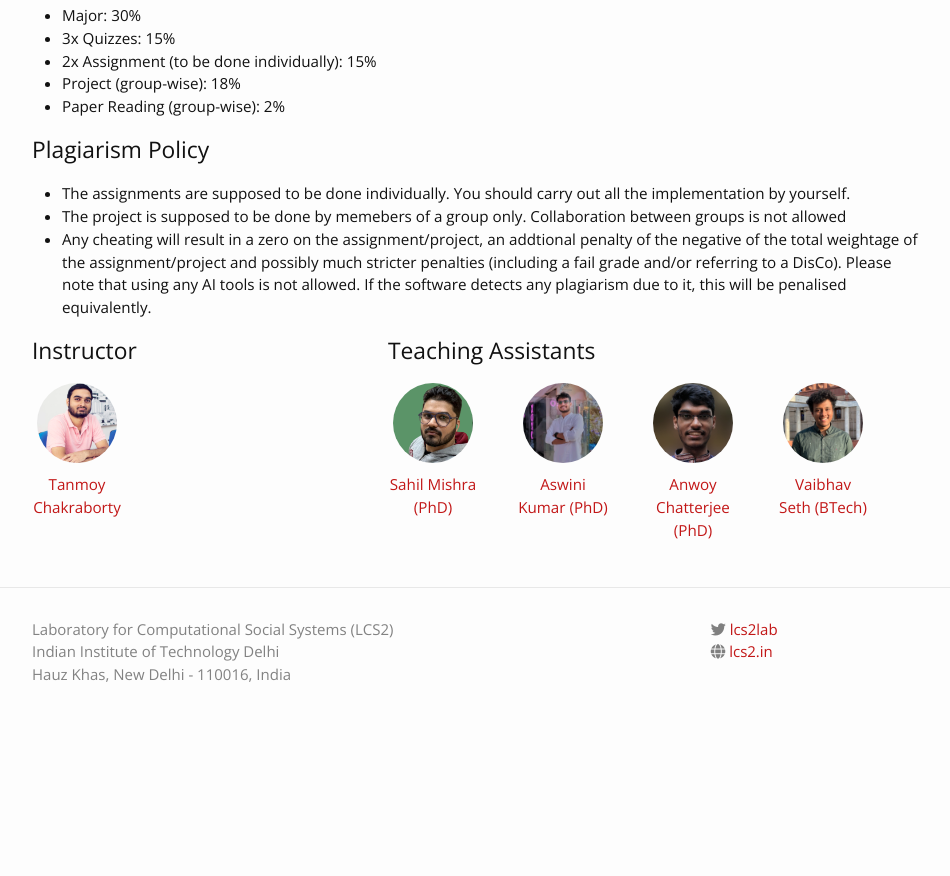
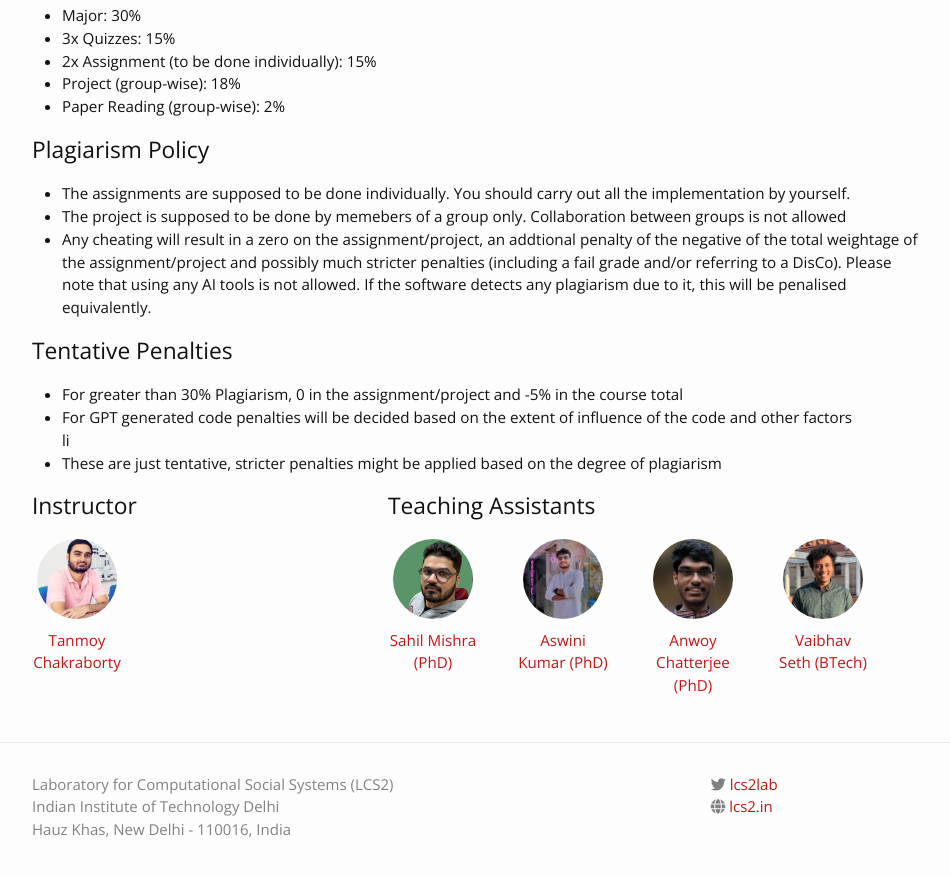
Before and after one commit to lcs2-iitd/ELL884-2402, a Jekyll site: the page built from index.md, in a window 1280 px wide and 900 px high, scrolled down 1438 px. Shown: the top 876 px of the window, without its empty margins (163-1113 px from the left). Built offline with Jekyll 4.4.1, drawn with Linux system fonts in a browser that asks for light colours; nearby versions of some CDN libraries; before the commit the page ends 2183 px from its top, so only the background shows below that.

Commit message:
Update home.html

```diff
--- a/_layouts/home.html
+++ b/_layouts/home.html
@@ -70,6 +70,13 @@ note that using any AI tools is not allowed. If the software detects any plagiar
 this will be penalised equivalently.</li>
     </ul>
 
+    <h2>Tentative Penalties</h2>
+    <ul>
+        <li>For greater than 30% Plagiarism, 0 in the assignment/project and -5% in the course total</li>
+        <li>For GPT generated code penalties will be decided based on the extent of influence of the code and other factors</li>li
+        <li>These are just tentative, stricter penalties might be applied based on the degree of plagiarism</li>
+    </ul>
+
 
     <div>
         <div style="width:40%; float: left">
```
